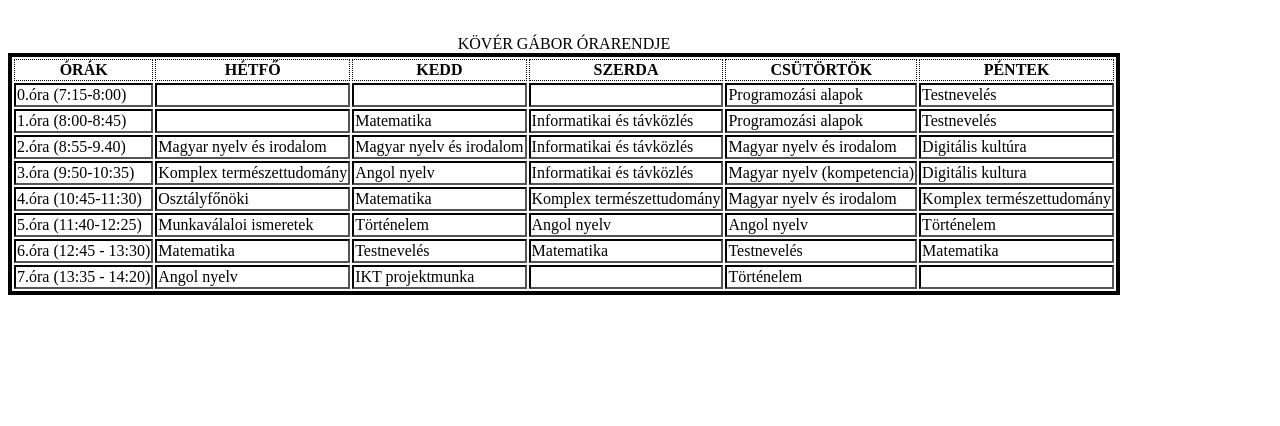
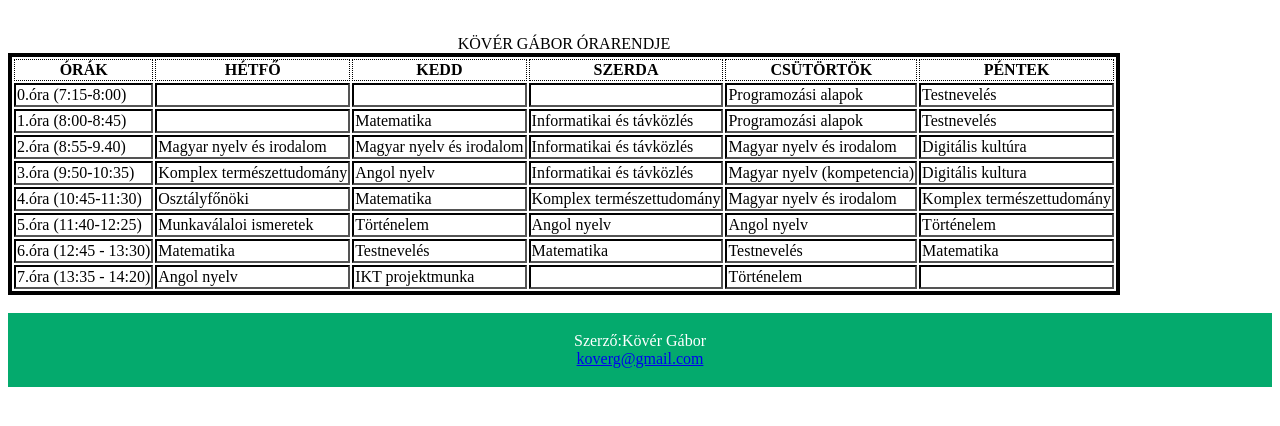
Before and after one commit to KoverGabor/web, a plain HTML site: page tablazat.html in a window 1280 px wide. Shown: the part 200-626 px from the top of the page. Drawn offline with Linux system fonts and the light colour scheme.

Commit message:
Add files via upload

```diff
--- a/style.css
+++ b/style.css
@@ -7,3 +7,9 @@
     margin:  20px;
     float: left;
 }
+footer {
+    text-align: center;
+    padding: 3px;
+    background-color: #04AA6D;
+    color: white;
+  }
--- a/tablazat.html
+++ b/tablazat.html
@@ -5,6 +5,7 @@
     <meta http-equiv="X-UA-Compatible" content="IE=edge">
     <meta name="viewport" content="width=device-width, initial-scale=1.0">
     <title>Táblázat</title>
+    <link rel="stylesheet" href="style.css">
     <style>
         table{border: 4px solid black;}
         tr,th{border: 1px dotted black;}
@@ -129,5 +130,12 @@
             <td></td>
         </tr>
         </table>
+        <br>
+        <footer>
+
+ <p>Szerző:Kövér Gábor<br>
+  <a href="mailto:koverg@kkszki.hu">koverg@gmail.com</a></p>
+  </footer>
 </body>
+
 </html>
```
Also changed, not shown: index.html (+5 -0 lines), keplink.html (+5 -1 lines), lista.html (+5 -1 lines), negyevszak.html (+6 -0 lines), urlap.html (+8 -0 lines).
